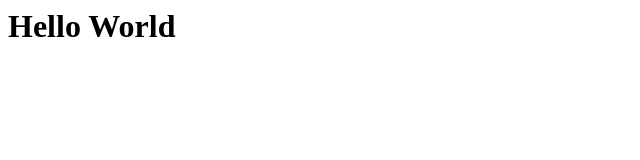
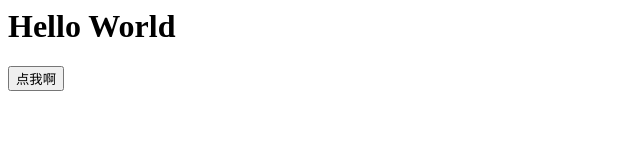
Before and after one commit to chenlingmin/chenlingmin.github.io, a plain HTML site: page index.html in a window 1280 px wide. Shown: the whole page, without its empty margins (0-640 px from the left). Drawn offline with Linux system fonts and the light colour scheme.

Commit message:
Update index.html

```diff
--- a/index.html
+++ b/index.html
@@ -1,5 +1,8 @@
 <html>
+
+
 	<body>
 		<h1>Hello World</h1>
+		<input type="button" onclick="alert('傻逼')" value="点我啊"/>
 	</body>
 </html>
```
